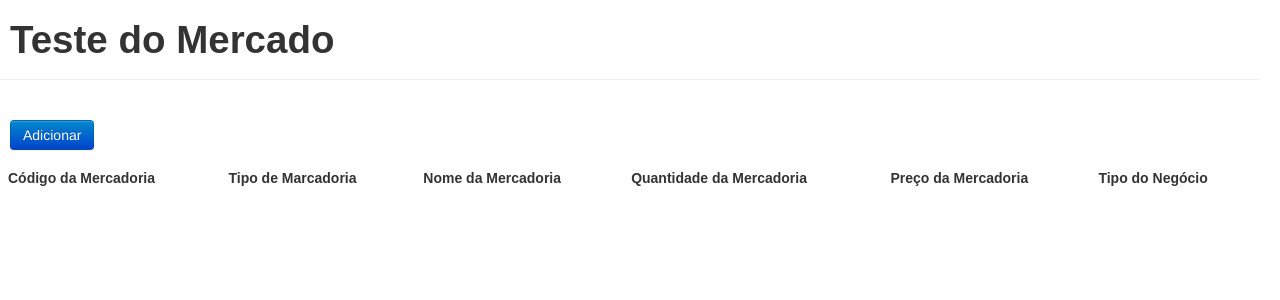
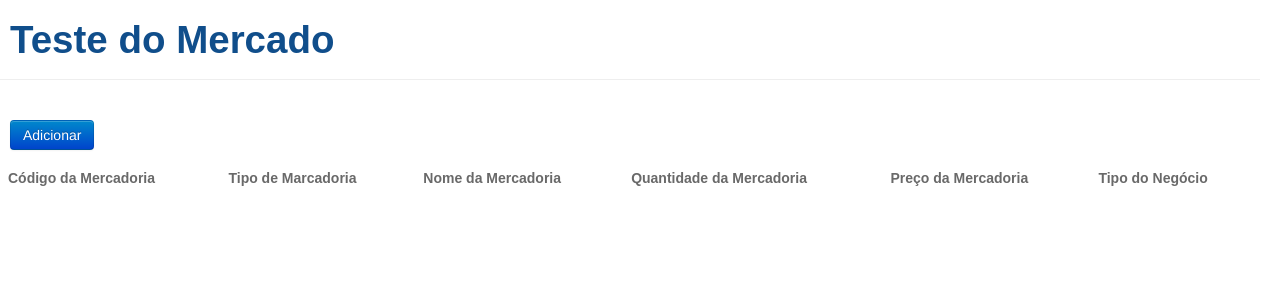
Before and after one commit to CarolinaLimaLopes/teste-do-mercado, a PHP site: page / in a window 1280 px wide. Shown: the top 300 px of the page. Run offline with PHP 8.4, Linux system fonts and the light colour scheme; lists and menus that the app fills with data are empty.

Commit message:
Update style.css

```diff
--- a/css/style.css
+++ b/css/style.css
@@ -1,4 +1,5 @@
 body { font-family:sans-serif;}
 table td, table th { padding:5px;}
 #btnAdicionar { margin: 10px;}
-h1 { margin-left: 10px;}
+h1 { margin-left: 10px; color: #104E8B;}
+.sort {color: #696969;}
```
